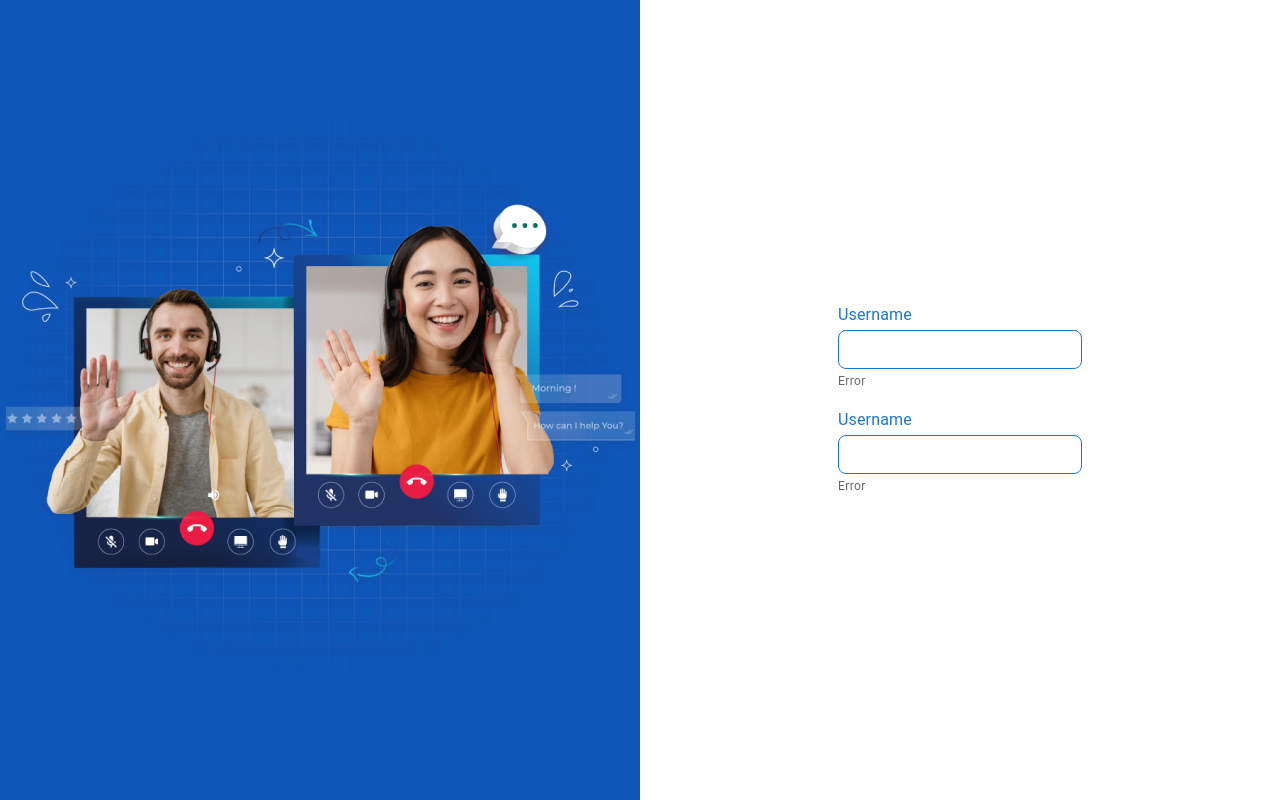
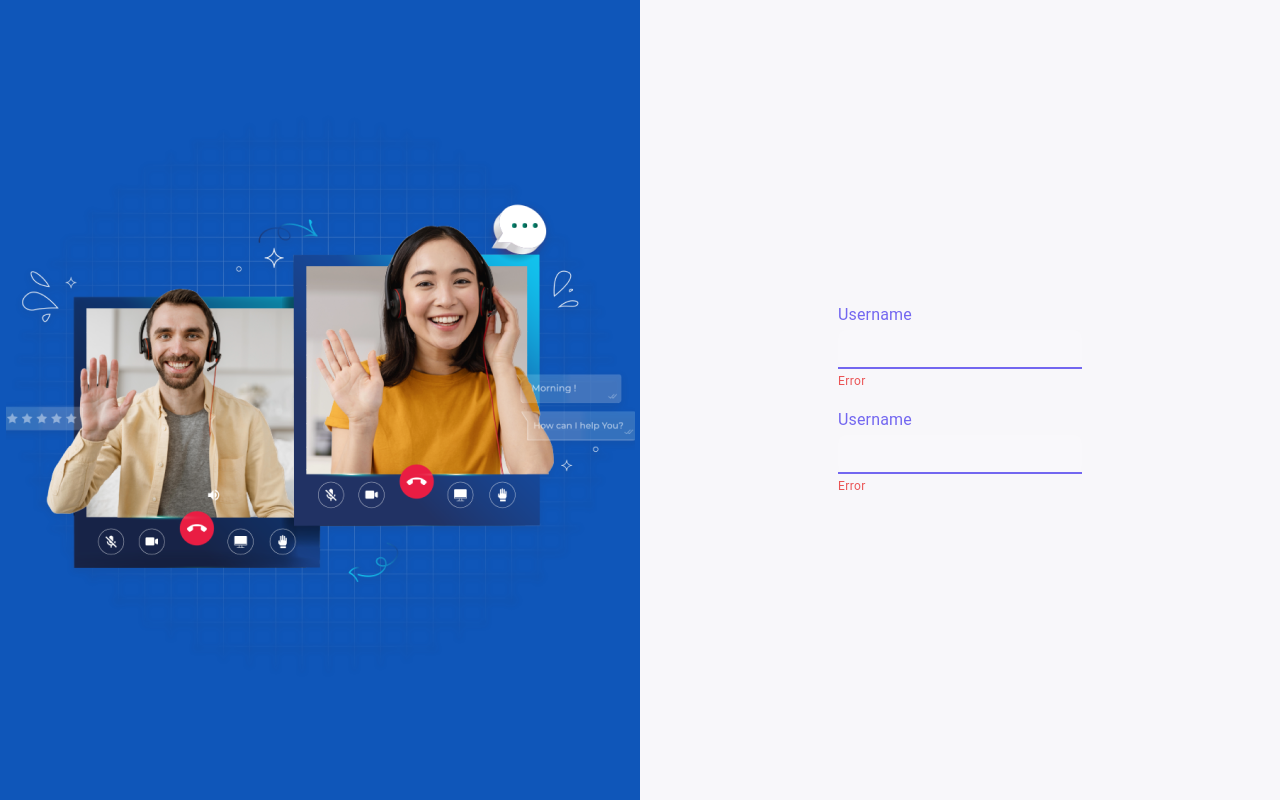
Before and after one commit to qhanm/nextjs-core-template, a Next.js app: page /login in a window 1280 px wide. Built offline with nearby package versions, Linux system fonts and the light colour scheme.

Commit message:
config theme

```diff
--- a/src/components/text-input/index.tsx
+++ b/src/components/text-input/index.tsx
@@ -1,17 +1,21 @@
 import { TextField, TextFieldProps, styled } from '@mui/material';
 
-const TextFieldStyled = styled(TextField)<TextFieldProps>((props) => {
-  console.log(props.theme.palette);
+const TextFieldStyled = styled(TextField)<TextFieldProps>(({
+  theme,
+  ...restProps
+}) => {
   return {
     '& .MuiFormHelperText-root': {
       marginLeft: 0,
       marginRight: 0,
+      color: theme.palette.error.main,
     },
     '& .MuiInputBase-root': {
       borderRadius: 8,
+      border: `1px solid rgba(${theme.palette.primary.main}, 0.2)`,
     },
     '& .MuiInputBase-root input': {
-      padding: props.size === 'medium' ? '8px 12px' : '4px 8px',
+      padding: restProps.size === 'medium' ? '8px 12px' : '4px 8px',
       width: '100%',
     },
 
@@ -26,11 +30,29 @@ const TextFieldStyled = styled(TextField)<TextFieldProps>((props) => {
     '& fieldset legend': {
       width: 0,
     },
+    '&.Mui-focused': {
+      '&.MuiInputBase-colorPrimary': {
+        borderColor: theme.palette.primary.main,
+      },
+    },
   };
 });
 
-const TextInput = ({ size = 'medium', ...restProps }: TextFieldProps) => {
-  return <TextFieldStyled {...restProps} size={size} focused />;
+const TextInput = ({
+  size = 'medium',
+  variant = 'filled',
+  InputLabelProps,
+  ...restProps
+}: TextFieldProps) => {
+  return (
+    <TextFieldStyled
+      {...restProps}
+      variant={variant}
+      size={size}
+      InputLabelProps={{ ...InputLabelProps, shrink: true }}
+      focused
+    />
+  );
 };
 
 export default TextInput;
--- a/src/theme/ThemeComponent.tsx
+++ b/src/theme/ThemeComponent.tsx
@@ -1,7 +1,7 @@
 import { TSettingLayout } from '@/types/layout';
-import { TSettingContextValue } from '@/types/setting-context';
 import { CssBaseline, ThemeProvider, createTheme } from '@mui/material';
 import { ReactNode } from 'react';
+import themeOptions from './themeOptions';
 
 interface Props {
   settings: TSettingLayout;
@@ -9,7 +9,7 @@ interface Props {
 }
 
 const ThemeComponent = ({ settings, children }: Props) => {
-  let theme = createTheme();
+  let theme = createTheme(themeOptions());
 
   return (
     <ThemeProvider theme={theme}>
--- /dev/null
+++ b/src/theme/defaulOption.ts
@@ -0,0 +1,15 @@
+import { ThemeOptions } from '@mui/material';
+
+const defaultOption: ThemeOptions = {
+  breakpoints: {
+    values: {
+      xs: 0,
+      sm: 768,
+      md: 992,
+      lg: 1200,
+      xl: 1920,
+    },
+  },
+};
+
+export default defaultOption;
--- a/src/theme/themeOptions.ts
+++ b/src/theme/themeOptions.ts
@@ -1,3 +1,19 @@
-const themeOptions = () => {};
+import { ThemeOptions } from '@mui/material';
+import { deepmerge } from '@mui/utils';
+import palette from './palette';
+import defaultOption from './defaulOption';
+
+const themeOptions = () => {
+  const userThemeConfig: ThemeOptions = Object.assign({}, defaultOption);
+
+  const mergedThemeConfig: ThemeOptions = deepmerge(
+    {
+      palette: palette('dark'),
+    },
+    userThemeConfig,
+  );
+
+  return mergedThemeConfig;
+};
 
 export default themeOptions;
```
